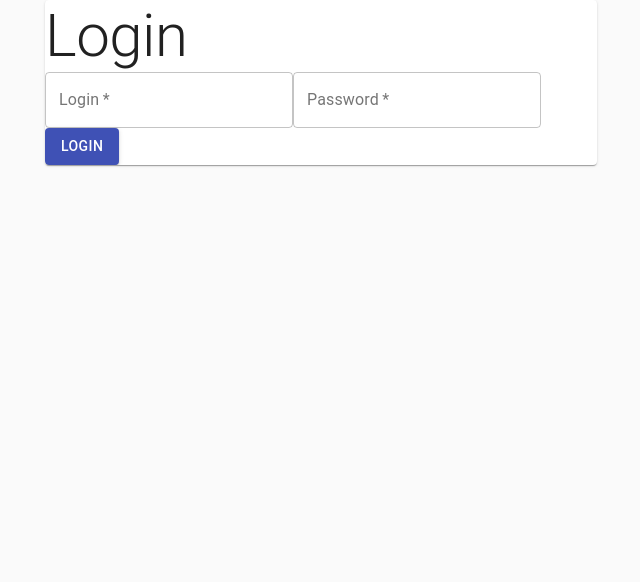
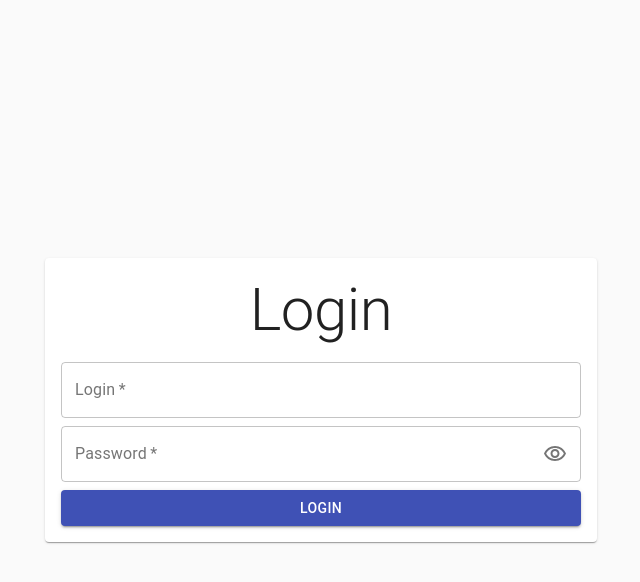
Before and after one commit to Jetisr/chatapp, a React (Create React App) app: page /auth in a window 1280 px wide. Shown: the top 582 px of the page, without its empty margins (319-959 px from the left). Built offline with nearby package versions, Linux system fonts and the light colour scheme.

Commit message:
Finished up login page

```diff
--- a/src/pages/UserAuth.tsx
+++ b/src/pages/UserAuth.tsx
@@ -1,34 +1,102 @@
-import { Button, Card, TextField, Typography } from "@material-ui/core";
+/* eslint-disable no-underscore-dangle */
+import { useMutation } from "@apollo/react-hooks";
+import {
+  Button,
+  Card,
+  Snackbar,
+  TextField,
+  Typography,
+  InputAdornment,
+  IconButton,
+  makeStyles,
+  createStyles,
+  Theme,
+  Box
+} from "@material-ui/core";
+import { VisibilityOutlined, VisibilityOffOutlined } from "@material-ui/icons";
 import React, { useState } from "react";
 import { Redirect, useHistory } from "react-router-dom";
-import { useAuth } from "../hooks";
+import { LOGIN } from "../graphql/mutations";
+import { useAuth, useSnackbar } from "../hooks";
+import { LoginMutation, LoginMutationVariables } from "../typescript/codegen";
+
+const useStyles = makeStyles((theme: Theme) =>
+  createStyles({
+    loginForm: {
+      display: "flex",
+      flexDirection: "column"
+    },
+    loginCard: {
+      padding: theme.spacing(2),
+      flexGrow: 1
+    },
+    loginTitle: {
+      marginBottom: theme.spacing(2),
+      textAlign: "center"
+    },
+    loginTextField: {
+      marginBottom: theme.spacing(1)
+    }
+  })
+);
 
 const LoginForm = () => {
+  const { authorize } = useAuth();
+  const history = useHistory();
+  const [loginFunc, { loading }] = useMutation<
+    LoginMutation,
+    LoginMutationVariables
+  >(LOGIN);
+  const { openSnackbar, snackbarProps } = useSnackbar();
   const [login, setLogin] = useState("");
   const [password, setPassword] = useState("");
-  const { authorize } = useAuth();
-  const history = useHistory();
+  const [showPassword, setShowPassword] = useState(false);
+  const classes = useStyles();
 
-  const handleLogin = (event: React.FormEvent<HTMLFormElement>) => {
+  const handleLogin = async (event: React.FormEvent<HTMLFormElement>) => {
     event.preventDefault();
-    authorize("has");
+    const result = await loginFunc({ variables: { login, password } });
+
+    if (
+      result.data &&
+      result.data.login.data &&
+      result.data.login.data.__typename === "Token" &&
+      result.data.login.data.token
+    ) {
+      const { token } = result.data.login.data;
+      authorize(token);
       history.push("/");
+    } else {
+      openSnackbar(
+        (result.data && result.data.login.message) ||
+          "There was an issue logging in"
+      );
+    }
   };
 
   return (
-    <Card>
-      <Typography variant="h2">Login</Typography>
-      <form onSubmit={handleLogin}>
+    <Box
+      display="flex"
+      justifyContent="center"
+      alignItems="center"
+      height="100vh"
+    >
+      <Card className={classes.loginCard}>
+        <Typography variant="h2" className={classes.loginTitle}>
+          Login
+        </Typography>
+        <form onSubmit={handleLogin} className={classes.loginForm}>
           <TextField
             label="Login"
             id="user-login"
-          placeholder="Email or username"
+            placeholder="Username or email"
             value={login}
             onChange={({ target }) => {
               setLogin(target.value);
             }}
             autoComplete="email"
             variant="outlined"
+            className={classes.loginTextField}
             required
           />
           <TextField
@@ -40,15 +108,47 @@ const LoginForm = () => {
             }}
             autoComplete="current-password"
             variant="outlined"
-          type="password"
+            type={showPassword ? "text" : "password"}
+            className={classes.loginTextField}
+            InputProps={{
+              endAdornment: (
+                <InputAdornment position="end">
+                  <IconButton
+                    edge="end"
+                    aria-label="toggle password visibility"
+                    onClick={() => setShowPassword(current => !current)}
+                    onMouseDown={event => {
+                      event.preventDefault();
+                    }}
+                  >
+                    {showPassword ? (
+                      <VisibilityOffOutlined />
+                    ) : (
+                      <VisibilityOutlined />
+                    )}
+                  </IconButton>
+                </InputAdornment>
+              )
+            }}
             required
           />
 
-        <Button type="submit" color="primary" variant="contained">
+          <Button
+            disabled={loading}
+            type="submit"
+            color="primary"
+            variant="contained"
+          >
             Login
           </Button>
         </form>
+        <Snackbar
+          {...snackbarProps}
+          anchorOrigin={{ vertical: "bottom", horizontal: "right" }}
+          autoHideDuration={6000}
+        />
       </Card>
+    </Box>
   );
 };
 
```
Lines whose indentation alone changed are shown as unchanged.
